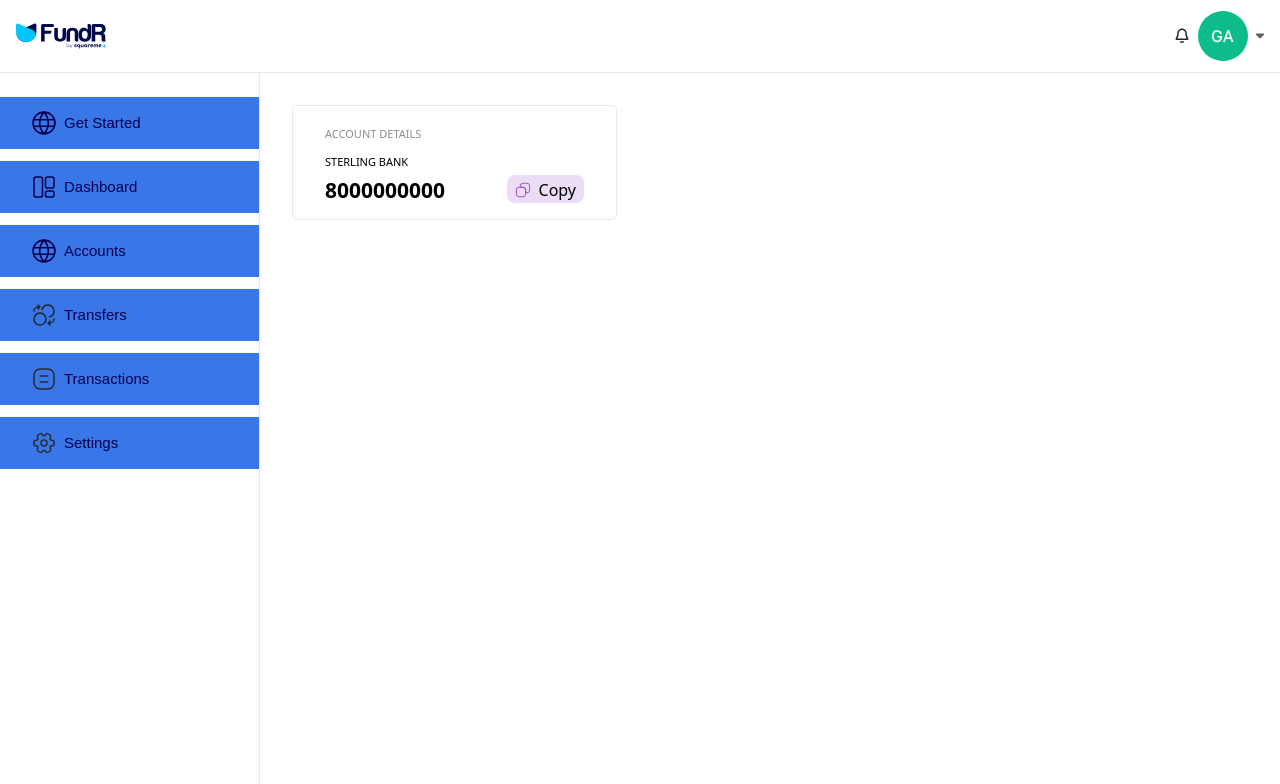
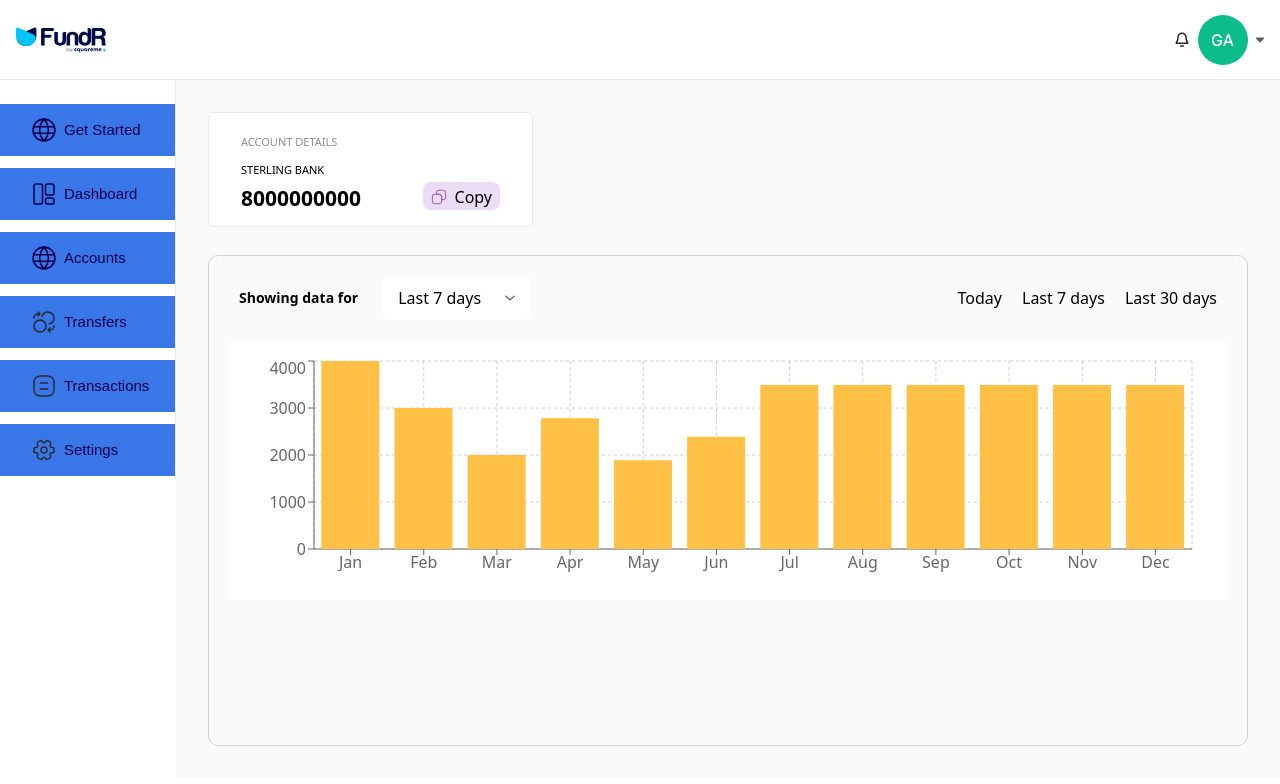
Before and after one commit to emmanuelomejua/fundr, a Next.js app: page / in a window 1280 px wide. Shown: the top 784 px of the page. Built offline with nearby package versions, Linux system fonts and the light colour scheme.

Commit message:
chart design and optimization

```diff
--- a/package.json
+++ b/package.json
@@ -12,6 +12,8 @@
     "next": "15.4.6",
     "react": "19.1.0",
     "react-dom": "19.1.0",
+    "react-is": "^19.1.1",
+    "recharts": "^3.1.2",
     "yarn": "^1.22.22"
   },
   "devDependencies": {
--- a/src/app/layout.tsx
+++ b/src/app/layout.tsx
@@ -29,7 +29,7 @@ export default function RootLayout({
       <body
         className={`${geistSans.variable} ${geistMono.variable} antialiased`}
       >
-        <div className="max-w-[1440px] w-full h-screen flex flex-col">
+        <div className="max-w-[1440px] w-full h-full flex flex-col">
           <Navbar/>
           <div className="flex h-full">
           <Sidebar/>
--- a/src/app/page.tsx
+++ b/src/app/page.tsx
@@ -1,10 +1,12 @@
+import Chart from "@/modules/chart/ChartModule";
 import Widget from "@/modules/Widget";
 import Image from "next/image";
 
 export default function Home() {
   return (
-    <div className="font-sans p-4 md:p-8">
+    <div className="font-sans p-4 md:p-8 flex flex-col gap-3 bg-[#fafafa]">
         <Widget/>
+        <Chart/>
     </div>
   );
 }
--- /dev/null
+++ b/src/modules/chart/Chart.tsx
@@ -0,0 +1,82 @@
+'use client';
+
+import React from 'react';
+import { BarChart, Bar, Rectangle, XAxis, YAxis, CartesianGrid, Tooltip, Legend, ResponsiveContainer } from 'recharts';
+
+const data = [
+  {
+    name: 'Jan',
+    revenue: 4000,
+  },
+  {
+    name: 'Feb',
+    revenue: 3000,
+  },
+  {
+    name: 'Mar',
+    revenue: 2000,
+  },
+  {
+    name: 'Apr',
+    revenue: 2780,
+  },
+  {
+    name: 'May',
+    revenue: 1890,
+  },
+  {
+    name: 'Jun',
+    revenue: 2390,
+  },
+  {
+    name: 'Jul',
+    revenue: 3490,
+  },
+  {
+    name: 'Aug',
+    revenue: 3490,
+  },
+    {
+    name: 'Sep',
+    revenue: 3490,
+  },
+    {
+    name: 'Oct',
+    revenue: 3490,
+  },
+    {
+    name: 'Nov',
+    revenue: 3490,
+  },
+    {
+    name: 'Dec',
+    revenue: 3490,
+  },
+];
+
+const Chart = () => {
+  return (
+    <div className="bg-[#fff] h-[260px] w-[1000px] flex mx-auto rounded-[6px] p-4">
+        <ResponsiveContainer width='100%' height='100%'>
+        <BarChart
+            data={data}
+            margin={{
+            top: 5,
+            right: 20,
+            left: 10,
+            bottom: 5,
+            }}
+        >
+            <CartesianGrid strokeDasharray="3 3" />
+            <XAxis dataKey="name" />
+            <YAxis />
+            <Tooltip />
+            <Bar dataKey="revenue" fill="#FFC145" activeBar={<Rectangle fill="gold" stroke="purple" />} />
+        </BarChart>
+        </ResponsiveContainer>
+
+    </div>
+  );
+};
+
+export default Chart;
--- /dev/null
+++ b/src/modules/chart/ChartHeader.tsx
@@ -0,0 +1,28 @@
+import Image from 'next/image';
+import React from 'react'
+
+const ChartHeader = () => {
+
+    const vals = ['Today', 'Last 7 days', 'Last 30 days']
+
+  return (
+    <div className='flex items-center justify-between py-[20px] px-[30px]'>
+        <div className="flex items-center gap-6">
+            <span className="text-[14px] font-[600] leading-[100%]">Showing data for</span>
+
+            <div className="flex items-center px-4 py-[10px] bg-[#fff] rounded-[8px] gap-6">
+               <span className="">Last 7 days</span>
+               <Image src='/icons/arr-down.svg' alt='' width={10} height={5} />
+            </div>
+        </div>
+
+        <div className="flex items-center gap-5">
+            {vals.map((val, index) => (
+                <span key={index} className=''>{val}</span>
+            ))}
+        </div>
+    </div>
+  )
+}
+
+export default ChartHeader;
--- /dev/null
+++ b/src/modules/chart/ChartModule.tsx
@@ -0,0 +1,14 @@
+import React from 'react'
+import ChartHeader from './ChartHeader';
+import Chart from './Chart';
+
+const ChartModule = () => {
+  return (
+    <div className='h-[279px] lg:h-[491px] mt-4 rounded-[10px] w-[336px] md:w-[600px] lg:w-[1040px] border-1 border-[lightgray]'>
+      <ChartHeader/>
+      <Chart/>
+    </div>
+  )
+}
+
+export default ChartModule;
```
Also changed, not shown: public/icons/arr-down.svg (added), 1 other file (tests, documents, lock files or other folders).
